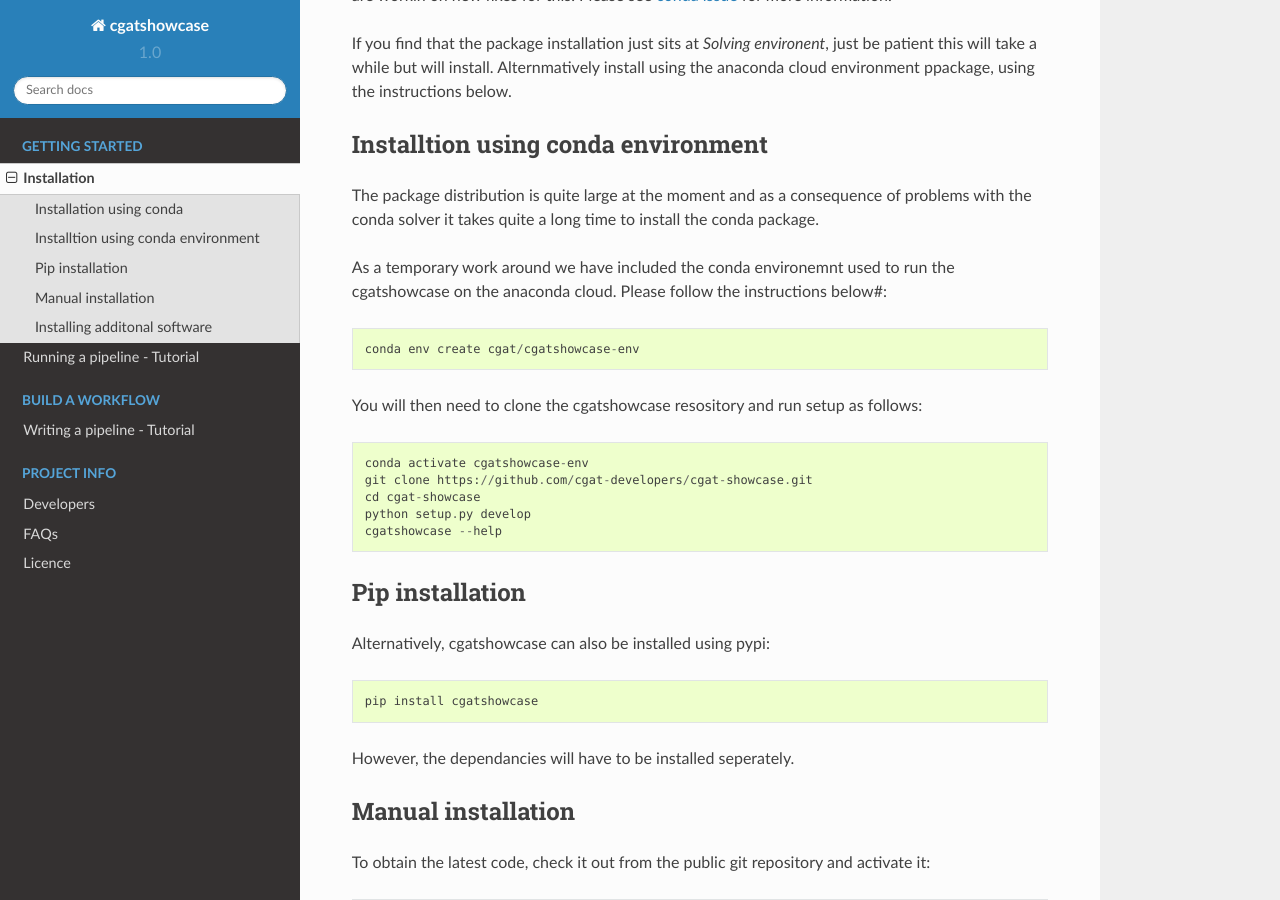
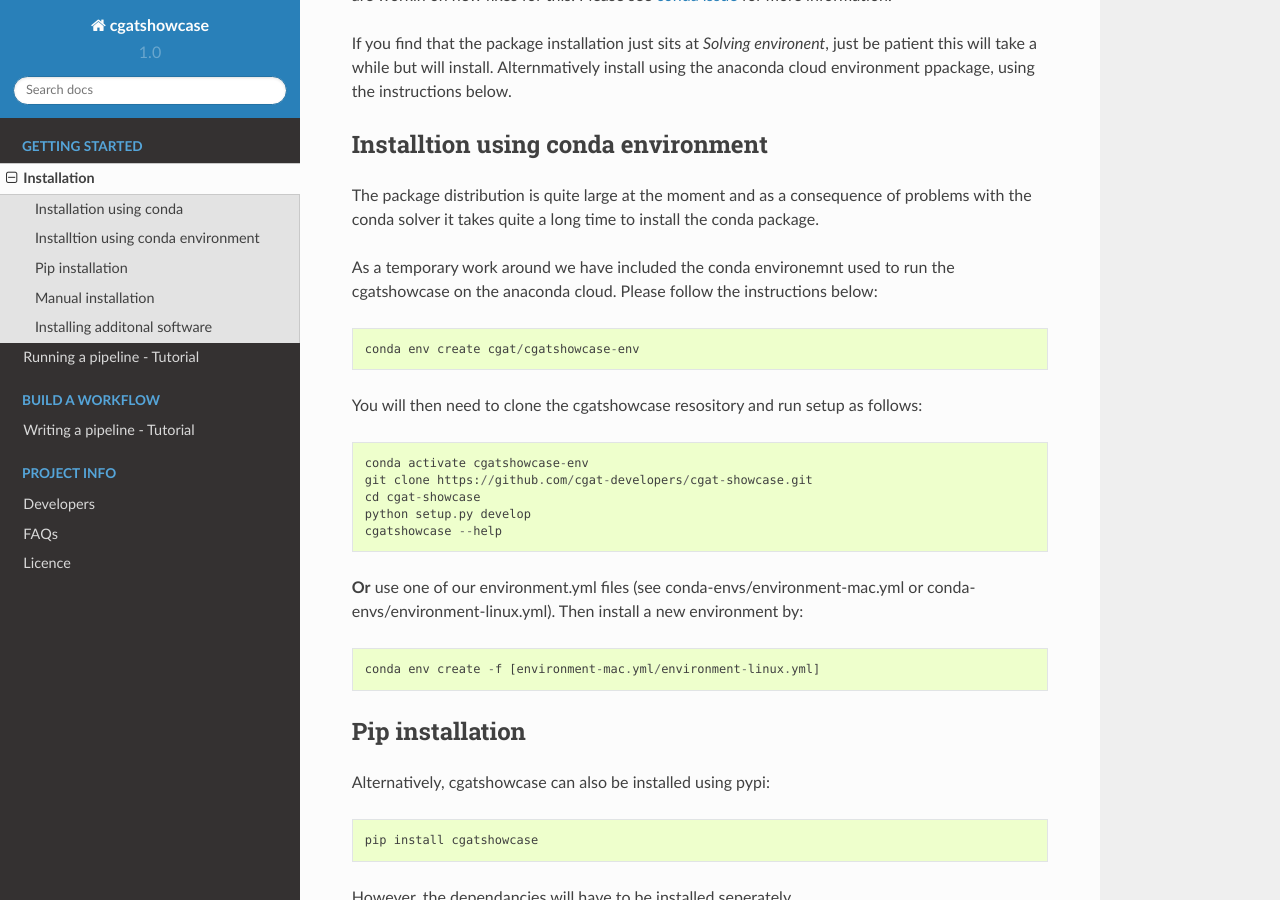
Before and after one commit to cgat-developers/cgat-showcase, a Sphinx documentation site: the page built from docs/getting_started/Installation.rst, in a window 1280 px wide and 900 px high, scrolled down 611 px. Built offline with Sphinx 7.4.7 and the Read the Docs theme 2.0.0, drawn with Linux system fonts in a browser that asks for light colours; formulas are drawn with MathJax 3; pages that are not in the unit, such as notebooks, are missing from menus.

Commit message:
have added extra install option using environment.yml files - need to add environment for linux

```diff
--- a/docs/getting_started/Installation.rst
+++ b/docs/getting_started/Installation.rst
@@ -32,7 +32,7 @@ Installtion using conda environment
 
 The package distribution is quite large at the moment and as a consequence of problems with the conda solver it takes quite a long time to install the conda package.
 
-As a temporary work around we have included the conda environemnt used to run the cgatshowcase on the anaconda cloud. Please follow the instructions below#::
+As a temporary work around we have included the conda environemnt used to run the cgatshowcase on the anaconda cloud. Please follow the instructions below::
 
     conda env create cgat/cgatshowcase-env
 
@@ -43,6 +43,11 @@ You will then need to clone the cgatshowcase resository and run setup as follows
     cd cgat-showcase
     python setup.py develop
     cgatshowcase --help
+
+**Or** use one of our environment.yml files (see conda-envs/environment-mac.yml or conda-envs/environment-linux.yml). Then install a new
+environment by::
+
+    conda env create -f [environment-mac.yml/environment-linux.yml]
 
 
 Pip installation
```
Also changed, not shown: README.md (+10 -0 lines), docs/project_info/Known_issues.rst (added), 1 other file.
